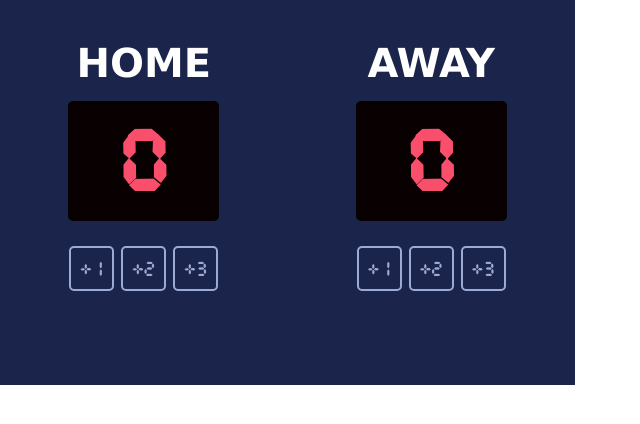
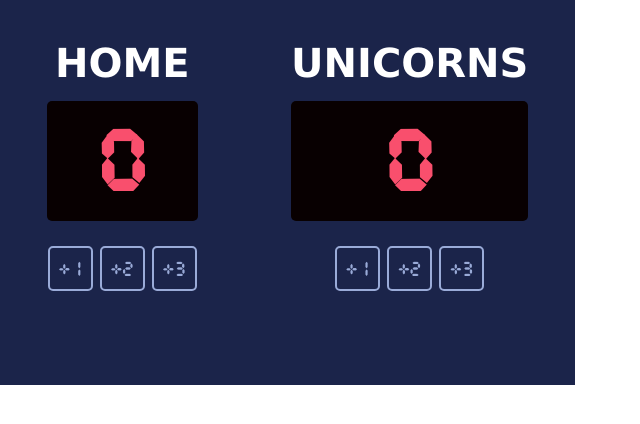
Before and after one commit to CyrielleA/basketball, a website built with Vite: page index.html in a window 1280 px wide. Shown: the whole page, without its empty margins (0-640 px from the left). Built offline with nearby package versions, Linux system fonts and the light colour scheme.

Commit message:
Away<Unicorns

```diff
--- a/index.html
+++ b/index.html
@@ -14,7 +14,7 @@
                 <button onclick="home3()">+3</button>
             </div>
             <div class="team">
-                <h3>AWAY</h3>
+                <h3>UNICORNS</h3>
                 <div class="score">
                     <h2 id="guest-score"></h2>
                 </div>
```
